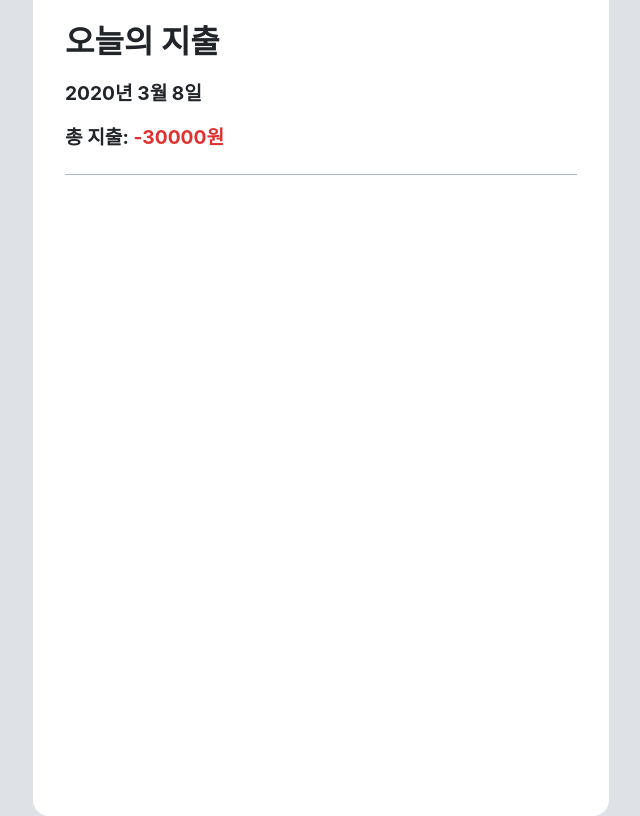
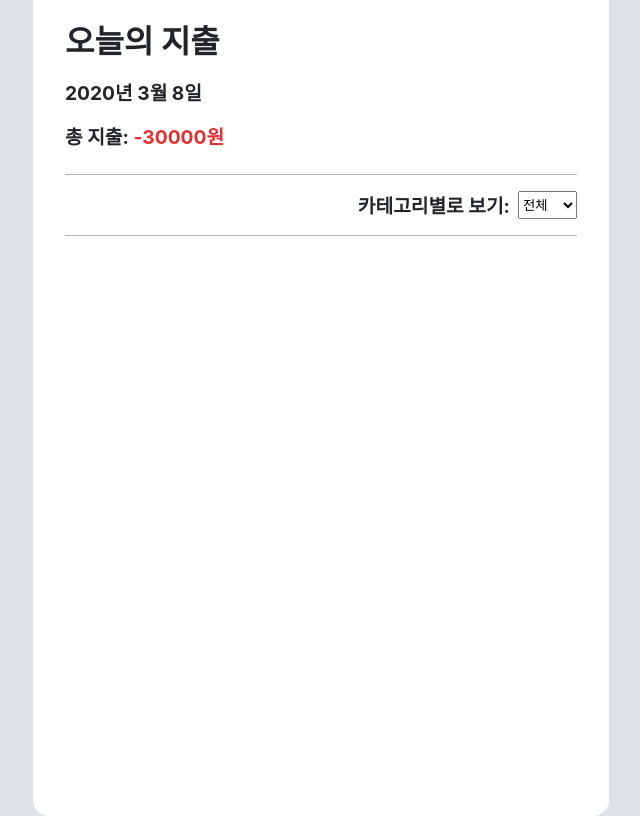
Before and after one commit to rheehot/react-simple-expensebook, a React (Create React App) app: page / in a window 1280 px wide. Shown: the whole page, without its empty margins (319-959 px from the left). Built offline with nearby package versions, Linux system fonts and the light colour scheme.

Commit message:
create `ExpensebookFilter` component

```diff
--- /dev/null
+++ b/src/components/ExpensebookFilter.js
@@ -0,0 +1,44 @@
+import React from 'react';
+import styled from 'styled-components';
+import { ocGray5, ocGray9 } from '../constants/style';
+
+const FilterRow = styled.section`
+  display: flex;
+  align-items: center;
+  justify-content: flex-end;
+  width: 100%;
+  padding: 1rem 0;
+  color: ${ocGray9};
+  border-bottom: 1px solid ${ocGray5};
+
+  label {
+    margin: 0;
+    font-size: 1.2rem;
+    font-weight: bold;
+  }
+
+  select {
+    margin-left: 0.5rem;
+    height: 100%;
+  }
+`;
+
+export const ExpensebookFilter = () => {
+  return (
+    <FilterRow>
+      <label htmlFor="filter">카테고리별로 보기: </label>
+      <select name="filter" id="expensebook-filter">
+        <option value="all">전체</option>
+        <option value="meal">식사</option>
+        <option value="grocery">생필품</option>
+        <option value="transportation">교통</option>
+        <option value="housekeeping">생활</option>
+        <option value="medical">의료</option>
+      </select>
+    </FilterRow>
+  );
+};
+
+ExpensebookFilter.defaultProps = {};
+
+ExpensebookFilter.displayName = 'ExpensebookFilter';
--- a/src/components/ExpensebookPage.js
+++ b/src/components/ExpensebookPage.js
@@ -1,6 +1,7 @@
 import React from 'react';
 import styled from 'styled-components';
 import { ExpensebookHead } from './ExpensebookHead';
+import { ExpensebookFilter } from './ExpensebookFilter';
 
 const PageBody = styled.main`
   display: flex;
@@ -17,6 +18,7 @@ export const ExpensebookPage = () => {
   return (
     <PageBody>
       <ExpensebookHead />
+      <ExpensebookFilter />
     </PageBody>
   );
 };
```
